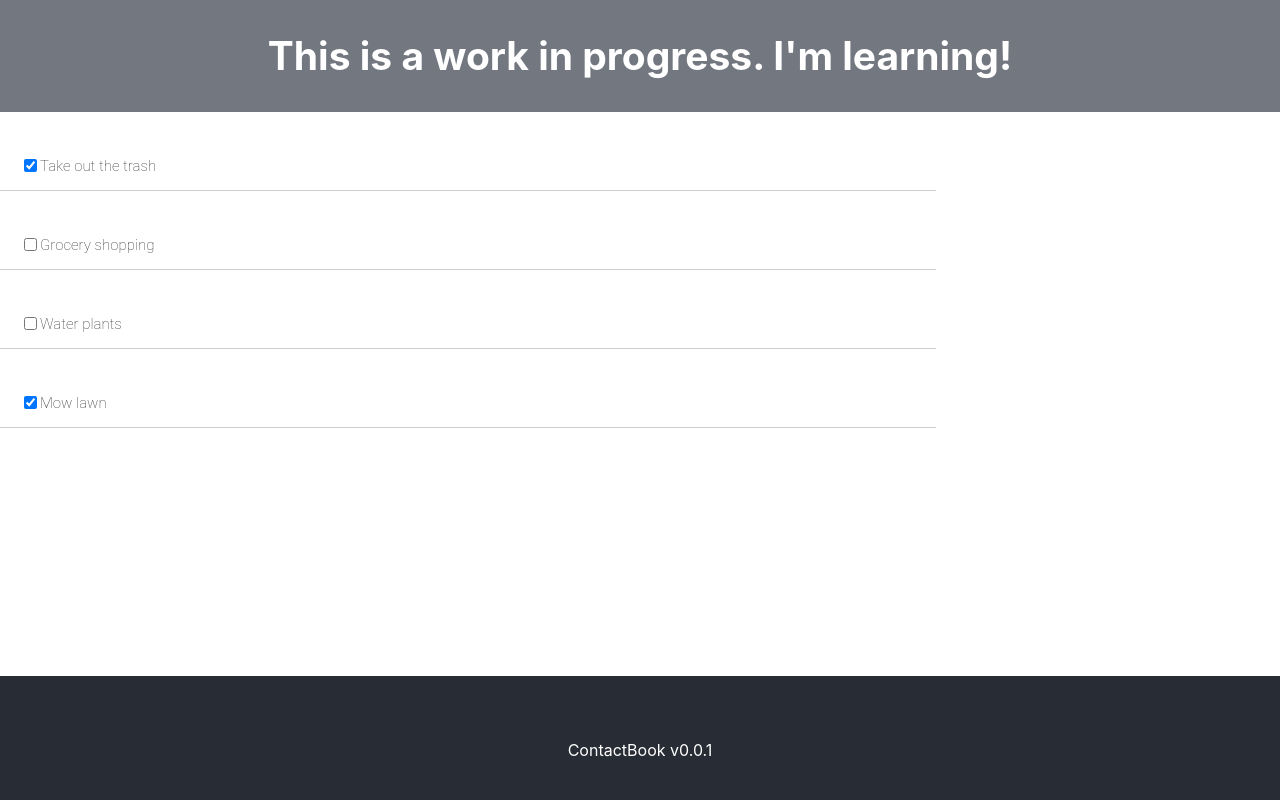
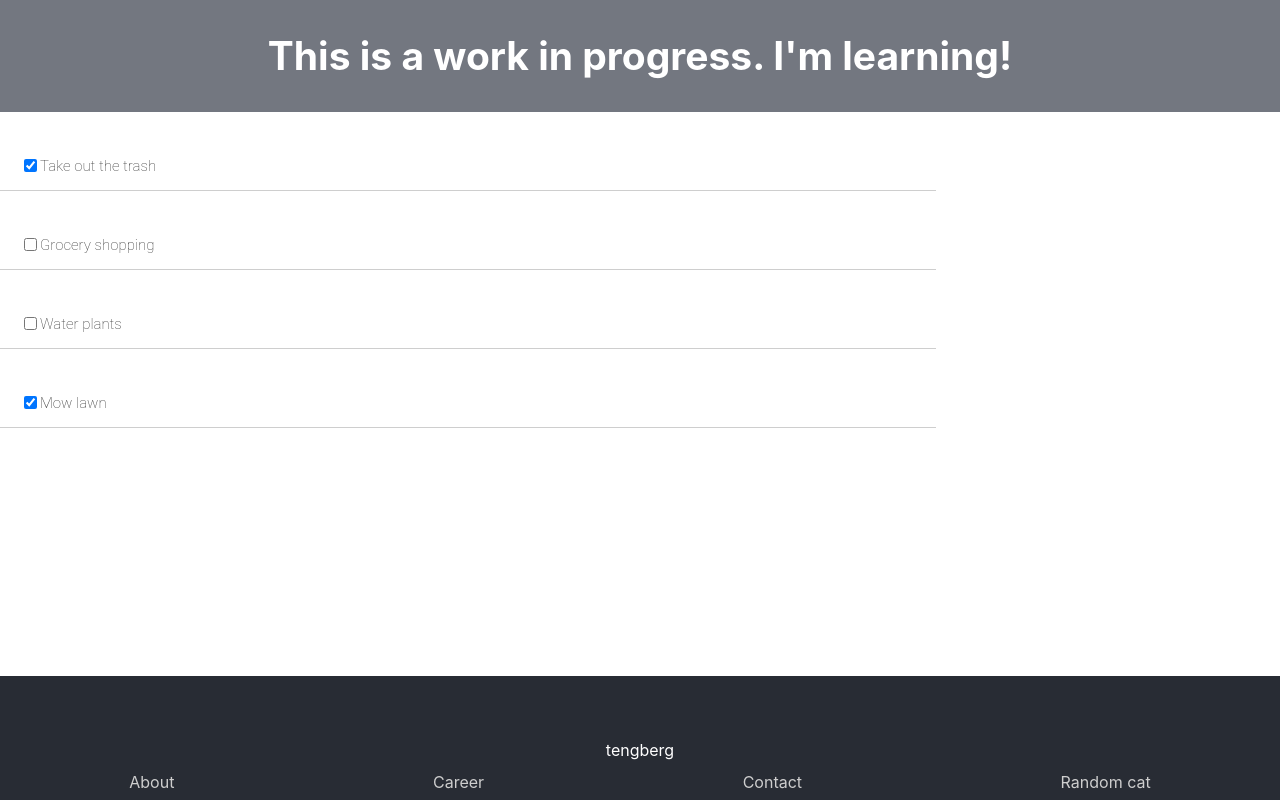
Before and after one commit to MrTengil/full-course-for-beginners, a React (Create React App) app: page / in a window 1280 px wide. Built offline with nearby package versions, Linux system fonts and the light colour scheme.

Commit message:
Footer Items

```diff
--- /dev/null
+++ b/src/components/BottomFooterItem.js
@@ -0,0 +1,9 @@
+import React from "react";
+
+function BottomFooterItem(props){
+    return(
+        <div className="clickable" onClick={e => console.log("Clicked", props.text)}>{props.text}</div>
+        );
+}
+
+export default BottomFooterItem;
--- a/src/components/Footer.js
+++ b/src/components/Footer.js
@@ -1,9 +1,18 @@
 import React from "react";
+import BottomFooterItem from "./BottomFooterItem";
+import bottomItemData from "../data/bottomItemData";
 
 function Footer() {
+  // const hello = ["Contact", "Career", "About us", "Cat pictures"]
   return (
-    <div className="footer">
-      <footer>ContactBook v0.0.1</footer>
+    <div>
+      <div className="footer">tengberg</div>
+      <div className="footerBottom">
+        {bottomItemData.map((item) => (
+        <BottomFooterItem {...item} key={item.id} />
+      ))}
+      </div>
+
     </div>
   );
 }
--- /dev/null
+++ b/src/data/bottomItemData.js
@@ -0,0 +1,20 @@
+var bottomItemData = [
+    {
+        id: 1,
+        text: "About",
+    },
+    {
+        id: 2,
+        text: "Career",
+    },
+    {
+        id: 3,
+        text: "Contact",
+    },
+    {
+        id:4,
+        text: "Random cat",
+    },
+];
+
+export default bottomItemData;
--- a/src/style.css
+++ b/src/style.css
@@ -48,6 +48,23 @@
   color: #fff;
   padding: 5% 0px 0px 0px;
 }
+.footerBottom {
+  align-items: center;
+  position: fixed;
+  width: 100%;
+  bottom: 1%;
+  text-align: center;
+  background-color: #282c34;
+  color: #cecece;
+  padding: 0px 0px 0px 0px;
+  display: flex;
+  justify-content: space-around;
+}
+
+.clickable{
+  cursor: pointer;
+  /* border: 1px solid grey; */
+}
 
 .todo-list {
   background-color: white;
```
